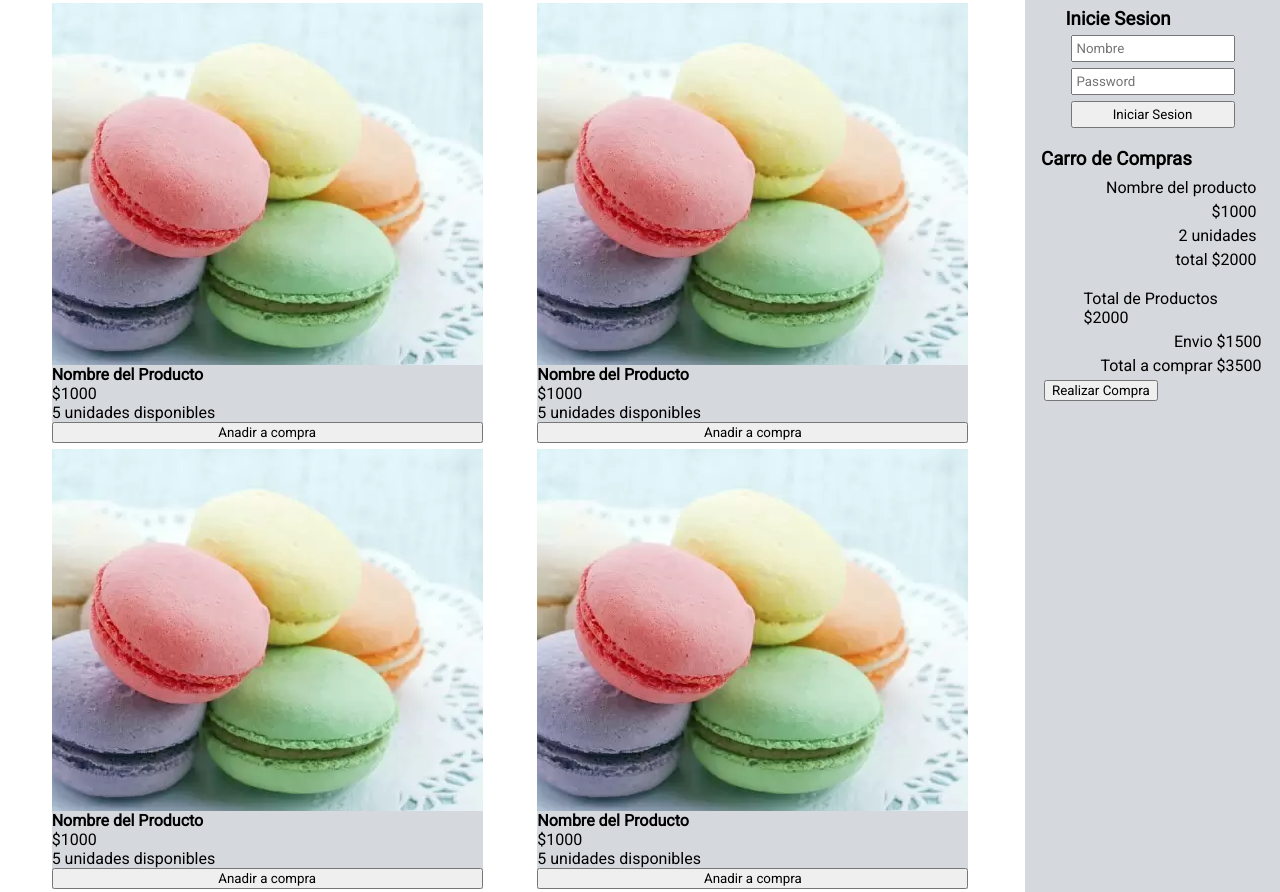
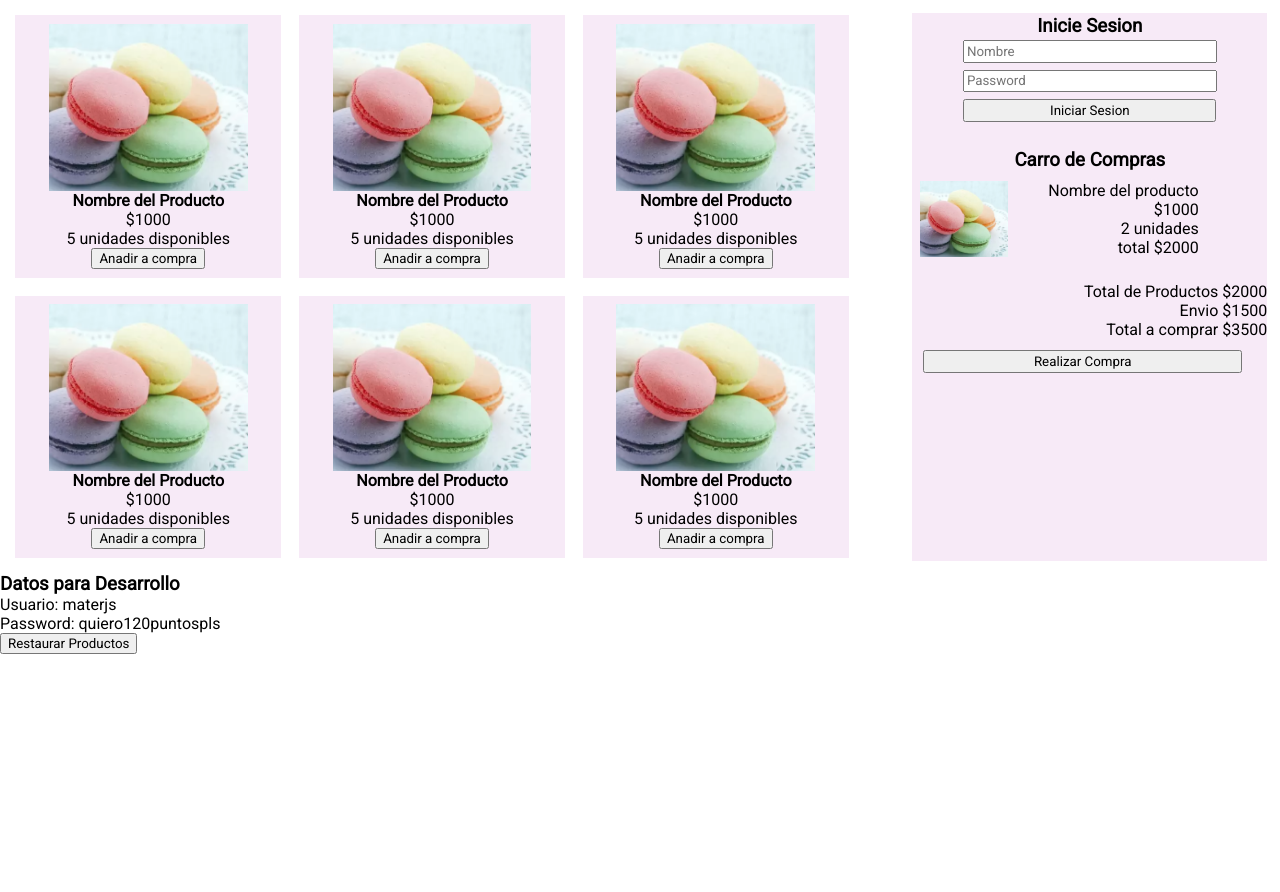
Before and after one commit to Annasantib/Proyectofinaljs, a plain HTML site: page index.html in a window 1280 px wide. Shown: the top 892 px of the page. After the commit the page ends 800 px from the top, so only its background shows below. Drawn offline with Linux system fonts and the light colour scheme.

Commit message:
desarrollo html y css

```diff
--- a/index.html
+++ b/index.html
@@ -11,42 +11,42 @@
     <section class="all-sections">
         <section class="products">
             <section class="product-item">
-                <img src="images/dulce.PNG">
+                <img src="images/dulce.PNG" class="img-class">
                 <h4>Nombre del Producto</h4>
                 <p>$1000</p>
                 <p>5 unidades disponibles</p>
                 <button>Anadir a compra</button>
             </section>
             <section class="product-item">
-                <img src="images/dulce.PNG">
+                <img src="images/dulce.PNG" class="img-class">
+                <h4>Nombre del Producto</h4>
+                <p>$1000</p>
+                <p>5 unidades disponibles</p>
+                <button>Anadir a compra</button>
+            </section>
+            <section class="product-item ">
+                <img src="images/dulce.PNG" class="img-class">
                 <h4>Nombre del Producto</h4>
                 <p>$1000</p>
                 <p>5 unidades disponibles</p>
                 <button>Anadir a compra</button>
             </section>
             <section class="product-item">
-                <img src="images/dulce.PNG">
+                <img src="images/dulce.PNG" class="img-class">
                 <h4>Nombre del Producto</h4>
                 <p>$1000</p>
                 <p>5 unidades disponibles</p>
                 <button>Anadir a compra</button>
             </section>
             <section class="product-item">
-                <img src="images/dulce.PNG">
+                <img src="images/dulce.PNG" class="img-class">
                 <h4>Nombre del Producto</h4>
                 <p>$1000</p>
                 <p>5 unidades disponibles</p>
                 <button>Anadir a compra</button>
             </section>
             <section class="product-item">
-                <img src="images/dulce.PNG">
-                <h4>Nombre del Producto</h4>
-                <p>$1000</p>
-                <p>5 unidades disponibles</p>
-                <button>Anadir a compra</button>
-            </section>
-            <section class="product-item">
-                <img src="images/dulce.PNG">
+                <img src="images/dulce.PNG" class="img-class">
                 <h4>Nombre del Producto</h4>
                 <p>$1000</p>
                 <p>5 unidades disponibles</p>
@@ -55,30 +55,40 @@
         </section>
         <aside class="login">
             <section>
-                <h3>Inicie Sesion</h3>
                 <form class="login-input">
-                    <input placeholder="Nombre">
-                    <input placeholder="Password">
+                    <h3>Inicie Sesion</h3>
+                    <input placeholder="Nombre" class="user-login">
+                    <input placeholder="Password" class="user-login">
                     <button class="login-button">Iniciar Sesion</button>
                 </form>
             </section>
             <section class="carro-compras">
-                <h3>Carro de Compras</h3>
-                <ul class="detail-carro">
-                    <li>Nombre del producto</li>
-                    <li>$1000</li>
-                    <li>2 unidades</li>
-                    <li>total $2000</li>
+                <h3 class="tit-carro">Carro de Compras</h3>
+                <section class="detail-carro">
+                    <img class="img-detail" src="images/dulce.PNG">
+                    <ul class="detail-lista">
+                        <li>Nombre del producto</li>
+                        <li>$1000</li>
+                        <li>2 unidades</li>
+                        <li>total $2000</li>
                 </ul>
-                <ul class="total-detail">
+                </section>
+            </section>
+            <section class="total-carro">
+                <ul class="detail-total">
                     <li>Total de Productos $2000</li>
                     <li>Envio $1500</li>
                     <li>Total a comprar $3500</li>
                 </ul>
-                <button class="check">Realizar Compra</button>
-
+                <button class="button-compra">Realizar Compra</button>
             </section>
         </aside>
     </section>
+    <section>
+        <h3>Datos para Desarrollo</h3>
+        <p>Usuario: materjs</p>
+        <p>Password: quiero120puntospls</p>
+        <button>Restaurar Productos</button>
+    </section>
 </body>
 </html>
--- a/style.css
+++ b/style.css
@@ -4,64 +4,81 @@
     margin: 0;
     font-family:'Roboto', sans-serif;
 }
+.all-sections{
+    display: flex;
+}
 .products{
+    margin: 0.5%;
+    width: 70%;
     display: flex;
     flex-wrap: wrap;
-    justify-content: space-evenly;
-
 }
 .product-item{
-    margin: 3px;
+    width: 28%;
+    margin: 1%;
+    padding: 1%;
     display: grid;
-    background-color: #D5D8DC;
-    justify-content: center;
-
+    justify-items: center;
+    background-color: #F7EAF7;
+}
+.img-class{
+    width: 80%;
 }
 .login{
-    background-color: #D5D8DC;
+    width: 28%;
+    background-color: #F7EAF7;
+    margin: 1%;
+}
+.login-input{
+    padding: 0.5%;
     display: flex;
     flex-direction: column;
     align-items: center;
-    padding: .5rem 1rem;
-    min-height: 100vh;
 }
-.all-sections{
-    display: grid;
-    grid-auto-flow: column;
-    grid-template-columns: 4fr 1fr;
-    gap: 5px;
+.user-login{
+    padding: 0.5%;
+    margin: 1%;
+    width: 70%;
 }
-.login-input{
+.login-button{
+    width: 72%;
+    padding: 0.6%;
+    margin: 1%;
+}
+.carro-compras{
+    display: flex;
+    flex-wrap: wrap;
+    flex-direction: column;
+    margin-top: 3%;
+}
+.detail-carro{
+    display: flex;
+}
+.img-detail{
+    width: 25%;
+    margin-left: 2%;
+}
+.tit-carro{
+    align-items: center;
     display: flex;
     flex-direction: column;
-    margin: 2px;
+    margin: 3%;
 }
-input{
-    padding: 4px;
-    margin: 3px;
+.detail-lista{
+    list-style-type: none;
+    display: grid;
+    justify-items: end;
 }
-.login-button{
-    margin: 3px;
-    padding: 4px;
+.detail-total{
+    list-style-type: none;
+    display: grid;
+    justify-items: end;
+    margin-top: 7%;
 }
-.carro-compras{
-    margin-top: 15px;
+.button-compra{
+    width: 90%;
+    padding: 0.6%;
+    margin: 3%;
+    display: flex;
+    justify-content: space-around;
 }
-.detail-carro{
-    list-style-type:none;
-    margin: 5px;
-    justify-items: end;
-    display: grid;
-}
-.total-detail{
-    list-style-type:none;
-    margin-top: 15px;
-    justify-items: end;
-    display: grid;
-}
-li{
-    margin: 2.5px;
-}
-.check{
-    margin: 3px;
-}
```
